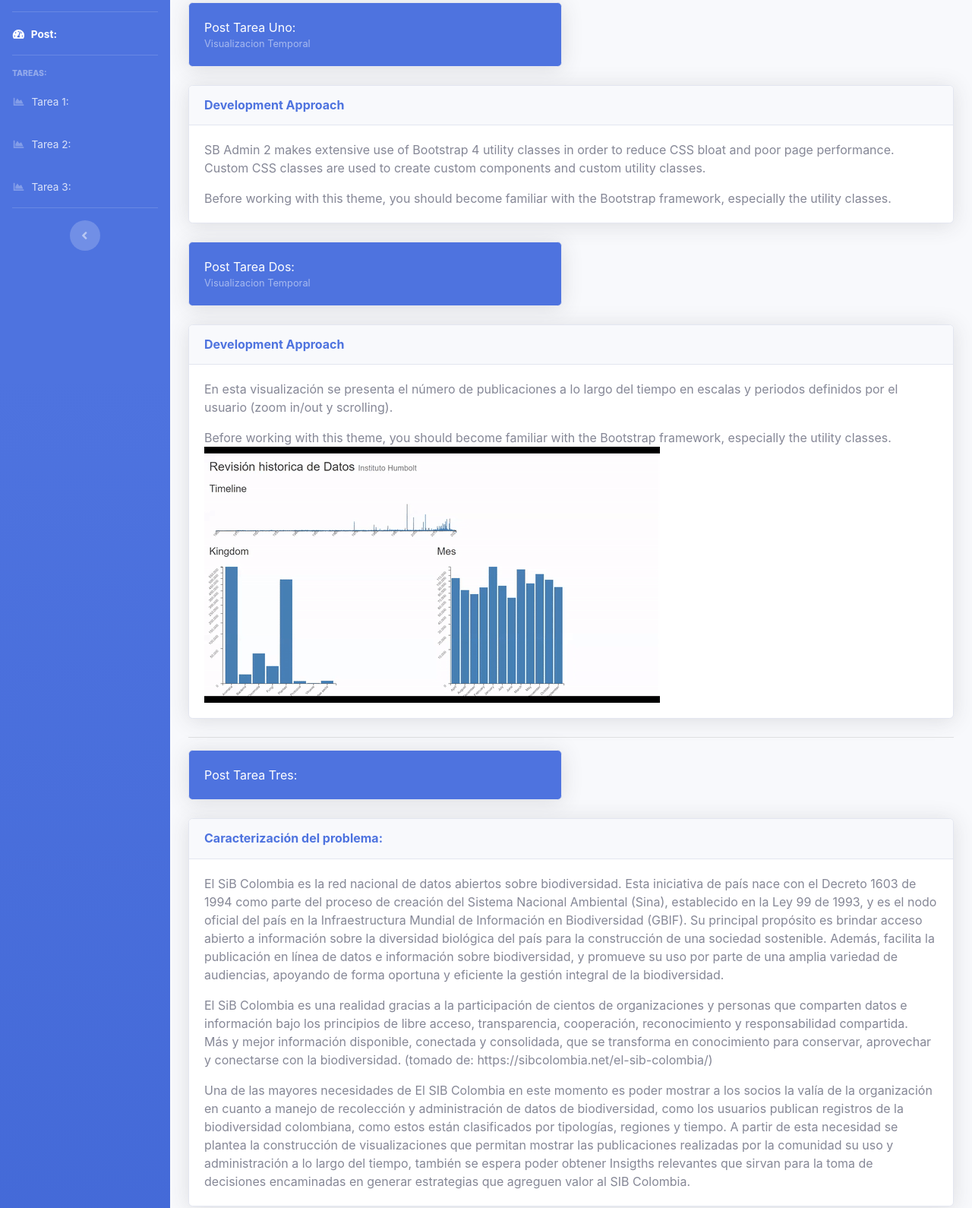
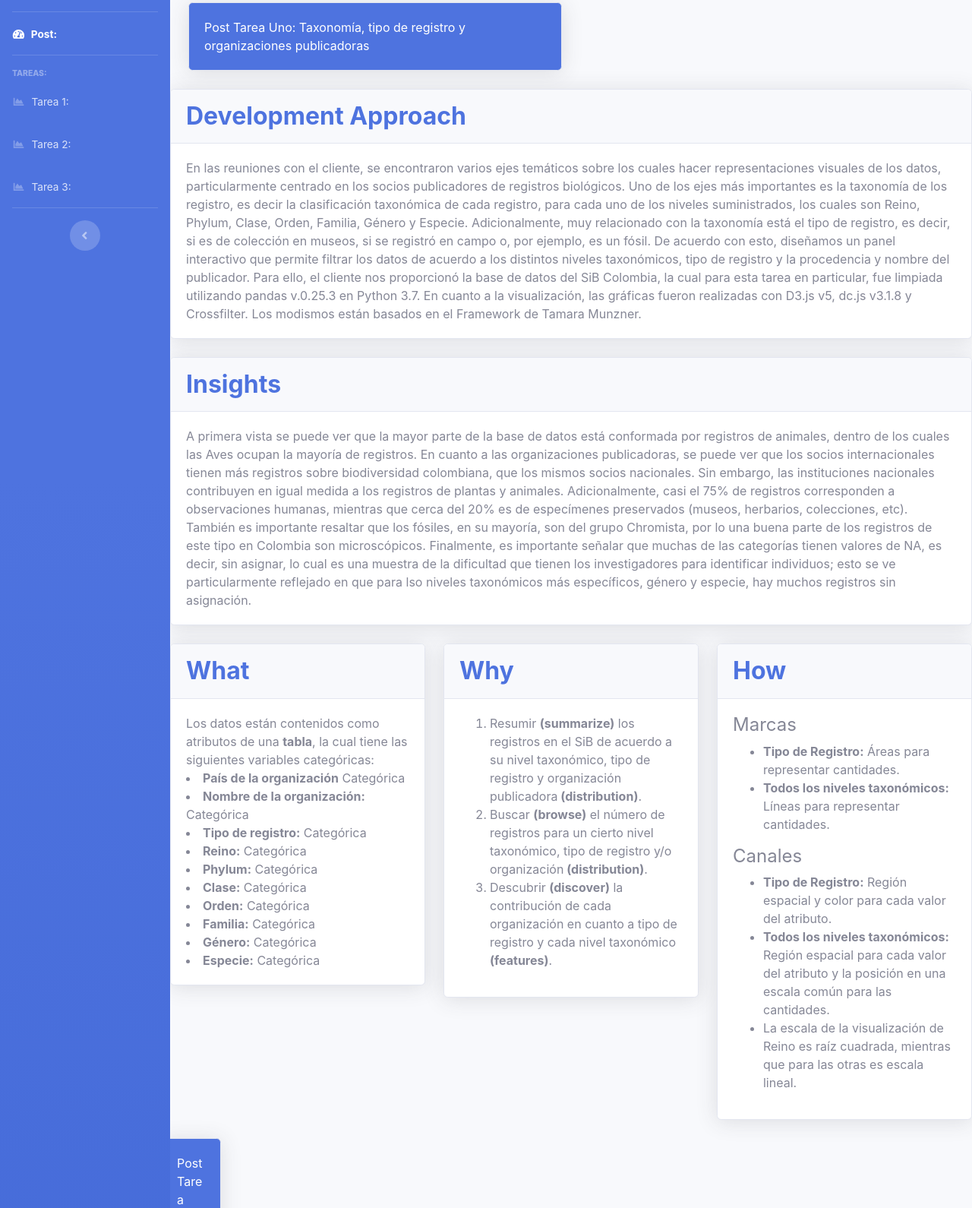
Before and after one commit to juanfer960/ProyectoFinalViz, a website with bundled scripts: page index.html in a window 1280 px wide. Shown: the part 55-1645 px from the top of the page at 76% size. Built offline with nearby package versions, Linux system fonts and the light colour scheme.

Commit message:
Añadí mi blog

```diff
--- a/index.html
+++ b/index.html
@@ -126,23 +126,102 @@
             <div class="col-lg-6 mb-4">
               <div class="card bg-primary text-white shadow">
                 <div class="card-body">
-                  Post Tarea Uno:
-                  <div class="text-white-50 small">Visualizacion Temporal</div>
+                  Post Tarea Uno: Taxonomía, tipo de registro y organizaciones publicadoras
+                  </div>
                 </div>
               </div>
             </div>
           </div>
 
-          <!-- Approach -->
-          <div class="card shadow mb-4">
-            <div class="card-header py-3">
-              <h6 class="m-0 font-weight-bold text-primary">Development Approach</h6>
+          <div class='card shadow mb-4'>
+            <div class='card-header py-3'>
+              <h2 class="m-0 font-weight-bold text-primary">Development Approach</h2>
             </div>
-            <div class="card-body">
-              <p>SB Admin 2 makes extensive use of Bootstrap 4 utility classes in order to reduce CSS bloat and poor page performance. Custom CSS classes are used to create custom components and custom utility classes.</p>
-              <p class="mb-0">Before working with this theme, you should become familiar with the Bootstrap framework, especially the utility classes.</p>
+            <div class='card-body'>
+              <div id='development_approach'>
+                En las reuniones con el cliente, se encontraron varios ejes temáticos sobre los cuales hacer representaciones visuales de los datos, particularmente centrado en los socios publicadores de registros biológicos.
+                Uno de los ejes más importantes es la taxonomía de los registro, es decir la clasificación taxonómica de cada registro, para cada uno de los niveles suministrados, los cuales son Reino, Phylum, Clase, Orden, Familia, Género y Especie.
+                Adicionalmente, muy relacionado con la taxonomía está el tipo de registro, es decir, si es de colección en museos, si se registró en campo o, por ejemplo, es un fósil. De acuerdo con esto, diseñamos un panel interactivo que permite
+                filtrar los datos de acuerdo a los distintos niveles taxonómicos, tipo de registro y la procedencia y nombre del publicador. Para ello, el cliente nos proporcionó la base de datos del SiB Colombia, la cual para esta tarea en particular,
+                fue limpiada utilizando pandas v.0.25.3 en Python 3.7. En cuanto a la visualización, las gráficas fueron realizadas con D3.js v5, dc.js v3.1.8 y Crossfilter. Los modismos están basados en el Framework de Tamara Munzner.
+              </div>
             </div>
           </div>
+          <div class='card shadow mb-4'>
+            <div class='card-header py-3'>
+              <h2 class="m-0 font-weight-bold text-primary">Insights</h2>
+            </div>
+            <div class='card-body'>
+              <div id='insight'>
+                A primera vista se puede ver que la mayor parte de la base de datos está conformada por registros de animales, dentro de los cuales las Aves ocupan la mayoría de registros. En cuanto a las organizaciones publicadoras, se puede ver que
+                los socios internacionales tienen más registros sobre biodiversidad colombiana, que los mismos socios nacionales. Sin embargo, las instituciones nacionales contribuyen en igual medida a los registros de plantas y animales.
+                Adicionalmente, casi el 75% de registros corresponden a observaciones humanas, mientras que cerca del 20% es de especímenes preservados (museos, herbarios, colecciones, etc). También es importante resaltar que los fósiles, en su mayoría,
+                son del grupo Chromista, por lo una buena parte de los registros de este tipo en Colombia son microscópicos. Finalmente, es importante señalar que muchas de las categorías tienen valores de NA, es decir, sin asignar, lo cual es una muestra
+                de la dificultad que tienen los investigadores para identificar individuos; esto se ve particularmente reflejado en que para lso niveles taxonómicos más específicos, género y especie, hay muchos registros sin asignación.
+              </div>
+            </div>
+          </div>
+
+          <div class='row'>
+            <div class='col-xl-4 col-lg-7'>
+              <div class='card shadow mb-4'>
+                <div class='card-header py-3'>
+                  <h2 class="m-0 font-weight-bold text-primary">What</h2>
+                </div>
+                  <div class='card-body'>
+                    Los datos están contenidos como atributos de una <strong>tabla</strong>, la cual tiene las siguientes variables categóricas:
+                    <br>
+                    <hl>
+                      <li><strong>País de la organización</strong> Categórica</li>
+                      <li><strong>Nombre de la organización:</strong> Categórica</li>
+                      <li><strong>Tipo de registro:</strong> Categórica</li>
+                      <li><strong>Reino:</strong> Categórica</li>
+                      <li><strong>Phylum:</strong> Categórica</li>
+                      <li><strong>Clase:</strong> Categórica</li>
+                      <li><strong>Orden:</strong> Categórica</li>
+                      <li><strong>Familia:</strong> Categórica</li>
+                      <li><strong>Género:</strong> Categórica</li>
+                      <li><strong>Especie:</strong> Categórica</li>
+                    </hl>
+                  </div>
+              </div>
+            </div>
+
+            <div class='col-xl-4 col-lg-7'>
+              <div class='card shadow mb-4'>
+                <div class='card-header py-3'>
+                  <h2 class="m-0 font-weight-bold text-primary">Why</h2>
+                </div>
+                  <div class='card-body'>
+                    <ol>
+                      <li>Resumir <strong>(summarize)</strong> los registros en el SiB de acuerdo a su nivel taxonómico, tipo de registro y organización publicadora<strong> (distribution)</strong>.</li>
+                      <li>Buscar <strong>(browse)</strong> el número de registros para un cierto nivel taxonómico, tipo de registro y/o organización<strong> (distribution)</strong>.</li>
+                      <li>Descubrir <strong>(discover)</strong> la contribución de cada organización en cuanto a tipo de registro y cada nivel taxonómico<strong> (features)</strong>.</li>
+                    </ol>
+                  </div>
+              </div>
+            </div>
+
+            <div class='col-xl-4 col-lg-7'>
+              <div class='card shadow mb-4'>
+                <div class='card-header py-3'>
+                  <h2 class="m-0 font-weight-bold text-primary">How</h2>
+                </div>
+                  <div class='card-body'>
+                    <h4>Marcas</h4>
+                    <ul>
+                      <li><strong>Tipo de Registro:</strong> Áreas para representar cantidades.</li>
+                      <li><strong> Todos los niveles taxonómicos:</strong> Líneas para representar cantidades.</li>
+                    </ul>
+                    <h4>Canales</h4>
+                    <ul>
+                      <li><strong>Tipo de Registro:</strong> Región espacial y color para cada valor del atributo.</li>
+                      <li><strong> Todos los niveles taxonómicos:</strong> Región espacial para cada valor del atributo y la posición en una escala común para las cantidades.</li>
+                      <li>La escala de la visualización de Reino es raíz cuadrada, mientras que para las otras es escala lineal.</li>
+                    </ul>
+                  </div>
+              </div>
+            </div>
           <!--***************************************************************************************************************************************-->
 
             <div class="row">
```
